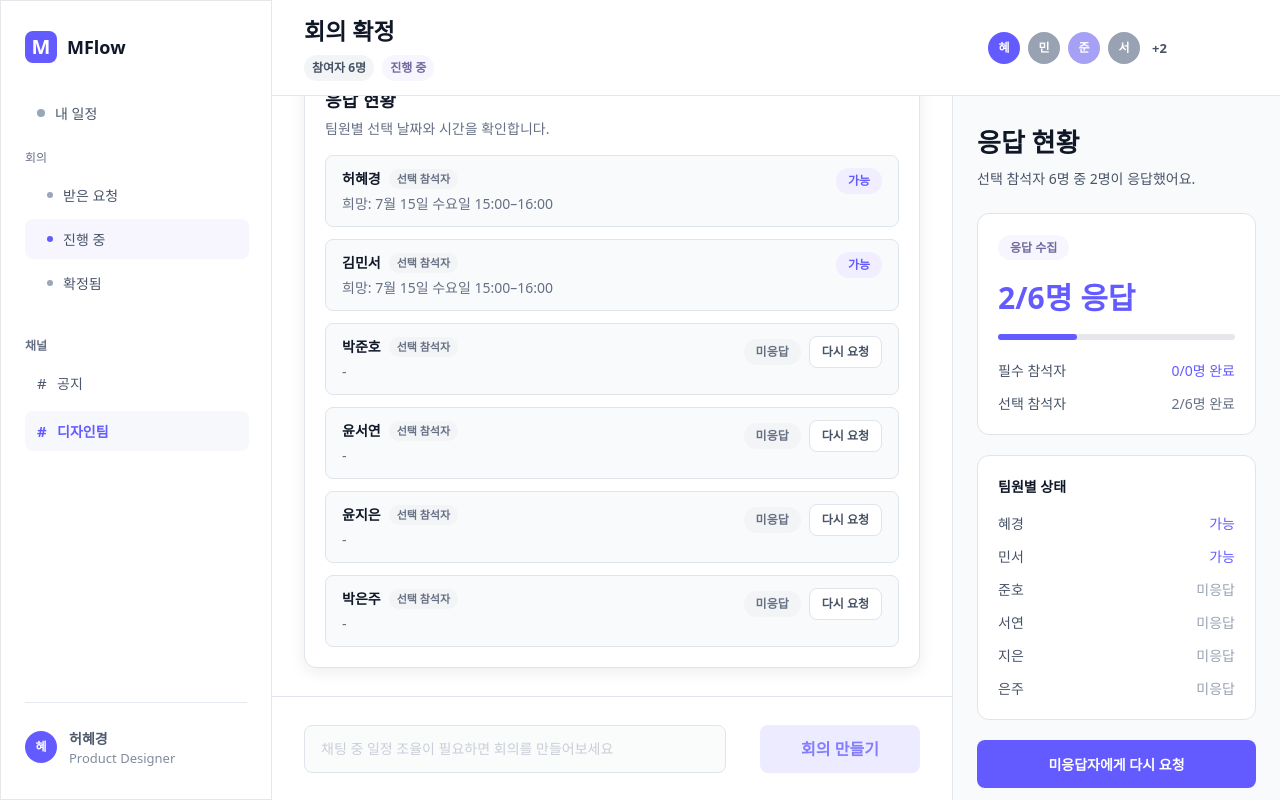
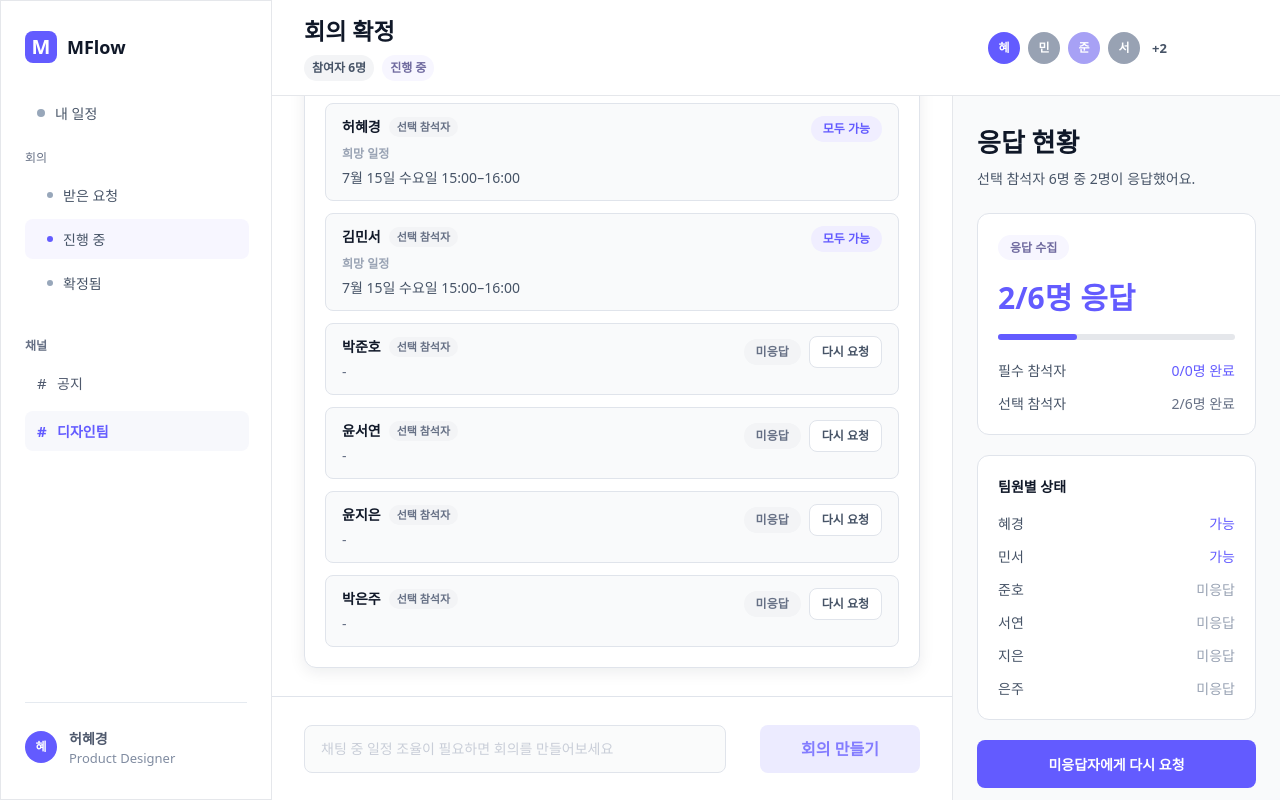
Before and after one commit to gjgprud0306/meetflow-tosschallenge, a React (Vite) app: page /meetings/response-status in a window 1280 px wide. Both pictures are taken after a click on the button "선택 참석자에게 일정 보내기". Built offline with nearby package versions, Linux system fonts and the light colour scheme; a web font is replaced by a local one.

Commit message:
Clarify response status schedule details

```diff
--- a/src/pages/ResponseStatusPage.tsx
+++ b/src/pages/ResponseStatusPage.tsx
@@ -224,25 +224,30 @@ function getMemberStatus(
   return "가능";
 }
 
-function getMemberSelectedTime(
-  id: string,
-  status: ResponseStatus,
-  selectedSlotId: string,
-) {
-  if (status === "미응답" || status === "요청 전") return "-";
+function getMemberScheduleDetail(id: string, status: ResponseStatus) {
+  if (status === "미응답" || status === "요청 전") return null;
 
   const response = responseProfile(id);
   const preferredSlot = slotById(response.preferredSlotId);
-  const selectedSlot = slotById(selectedSlotId);
-  const unavailableSlots = response.unavailableSlotIds
-    .map(slotById)
-    .map((slot) => slot.label)
-    .join(", ");
-
-  if (status === "불가능") return `희망: ${preferredSlot.label} · 불가능: ${selectedSlot.label}`;
-  if (unavailableSlots) return `희망: ${preferredSlot.label} · 불가능: ${unavailableSlots}`;
-
-  return `희망: ${preferredSlot.label}`;
+
+  return {
+    preferredLabel: preferredSlot.label,
+    unavailableLabels: response.unavailableSlotIds.map(slotById).map((slot) => slot.label),
+  };
+}
+
+function getResponseSummaryBadge(id: string, status: ResponseStatus) {
+  if (status === "미응답" || status === "요청 전") {
+    return { label: "미응답", tone: "pending" as const };
+  }
+
+  const response = responseProfile(id);
+
+  if (response.unavailableSlotIds.length === 0) {
+    return { label: "모두 가능", tone: "complete" as const };
+  }
+
+  return { label: "응답 완료", tone: "complete" as const };
 }
 
 const meetingRooms = [
@@ -774,6 +779,8 @@ function ResponseTable({
             selectedSlotId,
             adjustmentResolved,
           );
+          const scheduleDetail = getMemberScheduleDetail(attendee.id, status);
+          const summaryBadge = getResponseSummaryBadge(attendee.id, status);
           const pending = status === "미응답";
 
           return (
@@ -798,22 +805,42 @@ function ResponseTable({
                       {roleBadge(required)}
                     </span>
                   </div>
-                  <p className="mt-1 text-sm font-medium leading-[21px] text-[#667085]">
-                    {getMemberSelectedTime(attendee.id, status, selectedSlotId)}
-                  </p>
+                  {scheduleDetail ? (
+                    <div className="mt-2 space-y-3 text-sm font-medium leading-[21px] text-[#475467]">
+                      <div>
+                        <p className="text-xs font-bold leading-[18px] text-[#98A2B3]">
+                          희망 일정
+                        </p>
+                        <p className="mt-1">{scheduleDetail.preferredLabel}</p>
+                      </div>
+                      {scheduleDetail.unavailableLabels.length > 0 ? (
+                        <div>
+                          <p className="text-xs font-bold leading-[18px] text-[#98A2B3]">
+                            참석 어려움
+                          </p>
+                          <div className="mt-1 space-y-1">
+                            {scheduleDetail.unavailableLabels.map((label) => (
+                              <p key={label}>{label}</p>
+                            ))}
+                          </div>
+                        </div>
+                      ) : null}
+                    </div>
+                  ) : (
+                    <p className="mt-1 text-sm font-medium leading-[21px] text-[#667085]">
+                      -
+                    </p>
+                  )}
                 </div>
                 <div className="flex shrink-0 items-center gap-2">
                   <span
                     className={cn(
                       "rounded-full px-3 py-1 text-xs font-bold leading-[18px]",
-                      status === "희망" && "bg-[#F0EEFF] text-[#635BFF]",
-                      status === "가능" && "bg-[#F0EEFF] text-[#635BFF]",
-                      status === "불가능" && "bg-[#FFF4ED] text-[#B54708]",
-                      status === "미응답" && "bg-[#F3F4F6] text-[#667085]",
-                      status === "요청 전" && "bg-[#F3F4F6] text-[#98A2B3]",
+                      summaryBadge.tone === "complete" && "bg-[#F0EEFF] text-[#635BFF]",
+                      summaryBadge.tone === "pending" && "bg-[#F3F4F6] text-[#667085]",
                     )}
                   >
-                    {status}
+                    {summaryBadge.label}
                   </span>
                   {pending ? (
                     <Button
@@ -1192,7 +1219,7 @@ export function ResponseStatusPage() {
           author: "MFlow",
           initial: "M",
           time: `오전 10:${String(12 + index).padStart(2, "0")}`,
-          message: `${attendee?.name ?? "필수 참석자"}님이 응답했습니다. 희망: ${preferredSlot.label}${unavailableSlots ? ` · 불가능: ${unavailableSlots}` : ""}`,
+          message: `${attendee?.name ?? "필수 참석자"}님이 응답했습니다. 희망: ${preferredSlot.label}${unavailableSlots ? ` · 참석 어려움: ${unavailableSlots}` : ""}`,
         });
       },
     );
```
Also changed, not shown: 4 other files (tests, documents, lock files or other folders).
